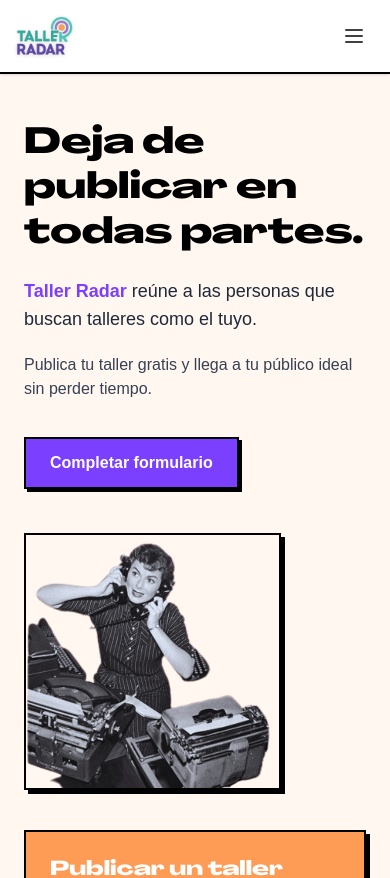
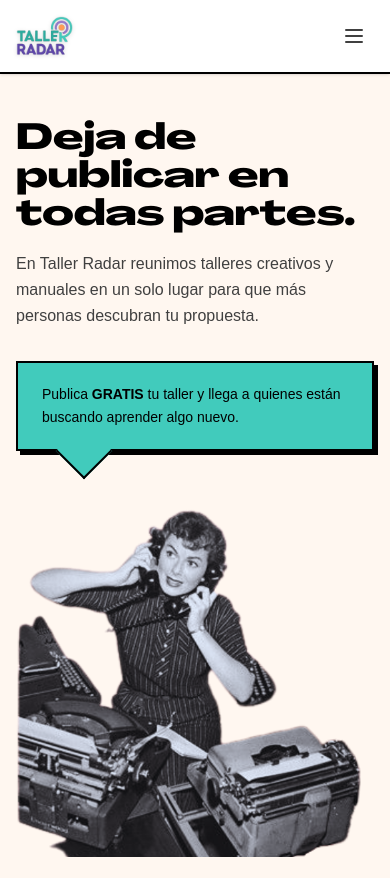
Before and after one commit to constanzaramos/taller-radar, a React (Vite) app: page /publicar in a window 390 px wide. Shown: the top 878 px of the page. Built offline with nearby package versions, Linux system fonts and the light colour scheme; no server answers; a web font is replaced by a local one.

Commit message:
publish page

```diff
--- a/index.html
+++ b/index.html
@@ -1,9 +1,15 @@
-<!doctype html>
+<!DOCTYPE html>
 <html lang="en">
   <head>
     <meta charset="UTF-8" />
     <link rel="icon" type="image/svg+xml" href="/radar-icon.svg" />
     <meta name="viewport" content="width=device-width, initial-scale=1.0" />
+    <link rel="preconnect" href="https://fonts.googleapis.com" />
+    <link rel="preconnect" href="https://fonts.gstatic.com" crossorigin />
+    <link
+      href="https://fonts.googleapis.com/css2?family=Manrope:wght@200..800&family=Quicksand:wght@300..700&display=swap"
+      rel="stylesheet"
+    />
     <title>Taller Radar</title>
   </head>
   <body>
--- a/src/components/AdminLogin.jsx
+++ b/src/components/AdminLogin.jsx
@@ -1,5 +1,10 @@
 import { useState } from "react";
-import { signInWithEmailAndPassword, signInWithPopup, GoogleAuthProvider } from "firebase/auth";
+import {
+  signInWithEmailAndPassword,
+  signInWithPopup,
+  GoogleAuthProvider,
+  signOut,
+} from "firebase/auth";
 import { auth } from "../firebase/config";
 import { useNavigate } from "react-router-dom";
 
@@ -10,6 +15,7 @@ export default function AdminLogin() {
   const navigate = useNavigate();
 
   const provider = new GoogleAuthProvider();
+  const allowedGoogleEmail = "tallerradarcl@gmail.com";
 
   const handleLogin = async (e) => {
     e.preventDefault();
@@ -25,7 +31,14 @@ export default function AdminLogin() {
 
   const handleGoogleLogin = async () => {
     try {
-      await signInWithPopup(auth, provider);
+      setError("");
+      const result = await signInWithPopup(auth, provider);
+      const email = result?.user?.email?.toLowerCase();
+      if (email !== allowedGoogleEmail) {
+        await signOut(auth);
+        setError("Este correo no tiene acceso con Google.");
+        return;
+      }
       navigate("/admin");
     } catch (err) {
       console.error(err);
--- a/src/components/Footer.jsx
+++ b/src/components/Footer.jsx
@@ -1,3 +1,5 @@
+import { Link } from "react-router-dom";
+
 export default function Footer() {
   return (
     <footer className="bg-black text-white mt-12">
@@ -52,13 +54,22 @@ export default function Footer() {
             </ul>
           </div>
         </div>
-        <div className="border-t border-gray-700 mt-10 pt-6 flex flex-col sm:flex-row items-start sm:items-center justify-between gap-2">
+        <div className="border-t border-gray-700 mt-10 pt-6 flex flex-col sm:flex-row items-start sm:items-center justify-between gap-4 sm:gap-2">
           <p className="text-xs text-gray-400">
             © {new Date().getFullYear()} Taller Radar. Todos los derechos reservados.
           </p>
-          <p className="text-xs text-gray-500">
-            Diseñado con cariño para la comunidad creativa.
-          </p>
+          <div className="flex items-center gap-3 text-xs">
+            <Link
+              to="/login"
+              className="text-gray-300 hover:text-white transition-colors font-semibold"
+            >
+              Portal
+            </Link>
+            <span className="hidden sm:inline text-gray-600">|</span>
+            <p className="text-gray-500">
+              Diseñado con cariño para la comunidad creativa.
+            </p>
+          </div>
         </div>
       </div>
     </footer>
--- a/src/components/NavBar.jsx
+++ b/src/components/NavBar.jsx
@@ -18,13 +18,20 @@ export default function NavBar() {
 
         {/* Menú desktop */}
         <ul className="hidden md:flex items-center gap-6 lg:gap-8 text-sm font-medium">
-          <li><a href="#" className="text-black hover:text-[#FE9B55] transition-colors">Inicio</a></li>
+          <li>
+            <Link to="/" className="text-black hover:text-[#FE9B55] transition-colors">
+              Inicio
+            </Link>
+          </li>
           <li><a href="#" className="text-black hover:text-[#FE9B55] transition-colors">Sobre</a></li>
           <li><a href="#" className="text-black hover:text-[#FE9B55] transition-colors">Contacto</a></li>
           <li>
-            <button className="bg-[#A48FC9] hover:bg-[#8a75b8] text-white rounded-lg px-4 py-2 text-sm font-semibold border-2 border-black shadow-[2px_2px_0_#000] transition-all">
-              Sign Up
-            </button>
+            <Link
+              to="/publicar"
+              className="bg-[#A48FC9] hover:bg-[#8a75b8] text-white rounded-lg px-4 py-2 text-sm font-semibold border-2 border-black shadow-[2px_2px_0_#000] transition-all"
+            >
+              Publicar taller
+            </Link>
           </li>
         </ul>
 
@@ -52,9 +59,13 @@ export default function NavBar() {
             <li><a href="#" className="hover:text-sky-600 block py-2">About</a></li>
             <li><a href="#" className="hover:text-sky-600 block py-2">Contact</a></li>
             <li>
-              <button className="bg-sky-700 hover:bg-sky-800 text-white rounded-lg px-3 py-2 w-full text-sm">
-                Sign Up
-              </button>
+              <Link
+                to="/publicar"
+                onClick={() => setIsMenuOpen(false)}
+                className="bg-sky-700 hover:bg-sky-800 text-white rounded-lg px-3 py-2 w-full text-sm text-center"
+              >
+                Publicar taller
+              </Link>
             </li>
           </ul>
         </div>
--- a/src/components/WorkshopForm.jsx
+++ b/src/components/WorkshopForm.jsx
@@ -140,7 +140,7 @@ export default function WorkshopForm() {
   };
 
   return (
-    <div className="bg-[#FE9B55] border-2 border-black rounded-xl p-6 sm:p-8 max-w-5xl mx-auto shadow-[4px_4px_0_#000]">
+    <div className="bg-[#FE9B55] border-2 border-black rounded-[28px] p-6 sm:p-8 w-full max-w-[480px] mx-auto lg:mx-0 shadow-[6px_6px_0_#000]">
       <h3 className="font-bold text-xl sm:text-2xl mb-6 text-white">Publicar un taller</h3>
 
       <form onSubmit={handleSubmit(onSubmit)} className="grid sm:grid-cols-2 gap-4 sm:gap-5 text-sm">
--- a/src/index.css
+++ b/src/index.css
@@ -1,4 +1,5 @@
 @import "tailwindcss";
+@import url("https://fonts.googleapis.com/css2?family=Manrope:wght@400;500;600;700&display=swap");
 
 *, *::before, *::after {
   border-radius: 0 !important;
@@ -27,3 +28,7 @@ body {
 h1, h2, h3, .font-display {
   font-family: "Agrandir GrandHeavy", "BDSans", sans-serif;
 }
+
+.font-manrope {
+  font-family: "Manrope", sans-serif;
+}
--- a/src/pages/publishPage.jsx
+++ b/src/pages/publishPage.jsx
@@ -8,43 +8,43 @@ export default function PublishPage() {
     <div className="min-h-screen bg-[#FFF7F0] flex flex-col">
       <NavBar />
       <main className="flex-1">
-        <section className="max-w-6xl mx-auto px-6 py-12 grid md:grid-cols-2 gap-10 items-center">
-          {/* Lado izquierdo: copy + imagen */}
-          <div className="flex flex-col items-start space-y-5">
-            <h1 className="text-4xl md:text-5xl font-black text-black leading-tight">
+        <section className="max-w-6xl mx-auto px-4 sm:px-6 lg:px-8 py-12 lg:py-16">
+          <div className="grid lg:grid-cols-[1.1fr_0.9fr] gap-12 xl:gap-16 items-start">
+            {/* Narrativa principal */}
+            <div className="relative flex flex-col gap-8">
+              <div className="space-y-4">
+                <h1 className="text-4xl sm:text-5xl lg:text-6xl font-black text-black leading-[1.05]">
                 Deja de publicar en todas partes.
                 </h1>
+                <p className="text-base sm:text-lg text-neutral-700 max-w-xl leading-relaxed">
+                  En Taller Radar reunimos talleres creativos y manuales en un solo lugar para que más personas
+                  descubran tu propuesta.
+                </p>
+              </div>
 
-            <p className="text-lg text-gray-800 font-medium max-w-md">
-              <strong className="text-[#7A3FFF]">Taller Radar</strong> reúne a las personas
-              que buscan talleres como el tuyo.
+              <div className="relative max-w-sm">
+                <div className="bg-[#41CBBC] border-2 border-black rounded-[28px] px-6 py-5 shadow-[4px_4px_0_#000]">
+                  <p className="text-sm sm:text-base font-medium text-black leading-relaxed">
+                    Publica <span className="font-black">GRATIS</span> tu taller y llega a quienes están buscando aprender algo nuevo.
                   </p>
+                </div>
+                <div className="absolute -bottom-5 left-12 w-10 h-10 bg-[#41CBBC] border-b-2 border-r-2 border-black rotate-45"></div>
+              </div>
 
-            <p className="text-gray-700 max-w-md">
-              Publica tu taller gratis y llega a tu público ideal sin perder tiempo.
-            </p>
-
-            {/* Botón que hace scroll al formulario */}
-            <a
-              href="#form"
-              className="mt-4 inline-block bg-[#7A3FFF] text-white font-semibold px-6 py-3 rounded-md
-              border-2 border-black shadow-[3px_3px_0_#000] hover:-translate-y-1
-              hover:shadow-[5px_5px_0_#000] transition-all duration-150"
-            >
-              Completar formulario
-            </a>
-
-            {/* Imagen retro decorativa */}
+              <div className="relative mt-4">
+                <div className="absolute -top-10 -left-10 w-40 h-30 rounded-full opacity-70 blur-[1px]"></div>
                 <img
                   src={phon}
-              alt="Mujer vintage con teléfonos"
-              className="w-3/4 max-w-sm mt-6 rounded-lg shadow-[4px_4px_0_#000] border-2 border-black"
+                  alt="Persona respondiendo múltiples teléfonos"
+                  className="relative w-full max-w-[520px] lg:max-w-[520px] rounded-lg"
                 />
               </div>
+            </div>
 
-          {/* Lado derecho: el formulario */}
-          <div id="form" className="w-full">
+            {/* Formulario */}
+            <div id="form" className="w-full flex justify-center lg:justify-end">
               <WorkshopForm />
+            </div>
           </div>
         </section>
       </main>
```
Also changed, not shown: src/components/WorkshopModal.jsx (+20 -15 lines). Lines whose indentation alone changed are shown as unchanged.
